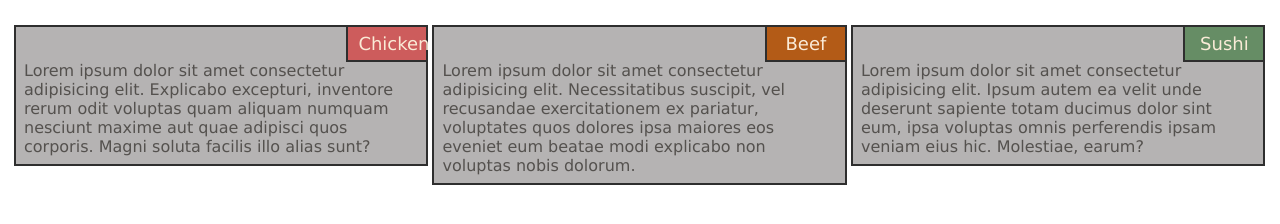
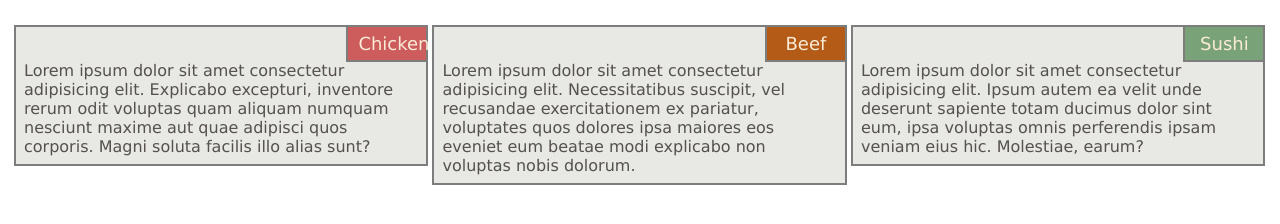
Before and after one commit to ariley/coursera-test, a plain HTML site: page mod2_solution/index.html in a window 1280 px wide. Shown: the part 102-326 px from the top of the page. Drawn offline with Linux system fonts and the light colour scheme.

Commit message:
color changes

```diff
--- a/mod2_solution/css/style.css
+++ b/mod2_solution/css/style.css
@@ -21,16 +21,16 @@ h1 {
 }
 
 .column {
-    border: 2px solid rgb(46, 46, 46);
+    border: 2px solid rgb(125, 125, 125);
     margin: 2px;
-    background-color: rgb(181, 179, 179);
+    background-color: rgb(232, 232, 229);
     width: 100%;
 }
 
 .heading1 {
     background-color: indianred;
     padding: 6px;
-    border: 2px solid rgb(46, 46, 46);
+    border: 2px solid rgb(125, 125, 125);
     text-align: center;
     margin-top: -2px;
     margin-right: -2px;
@@ -43,7 +43,7 @@ h1 {
 .heading2 {
     background-color: rgb(179, 91, 23);
     padding: 6px;
-    border: 2px solid rgb(46, 46, 46);
+    border: 2px solid rgb(125, 125, 125);
     text-align: center;
     width: 20%;
     margin-top: -2px;
@@ -54,7 +54,7 @@ h1 {
 .heading3 {
     background-color: rgba(53, 118, 53, 0.611);
     padding: 6px;
-    border: 2px solid rgb(46, 46, 46);
+    border: 2px solid rgb(125, 125, 125);
     text-align: center;
     margin-top: -2px;
     width: 20%;
```
